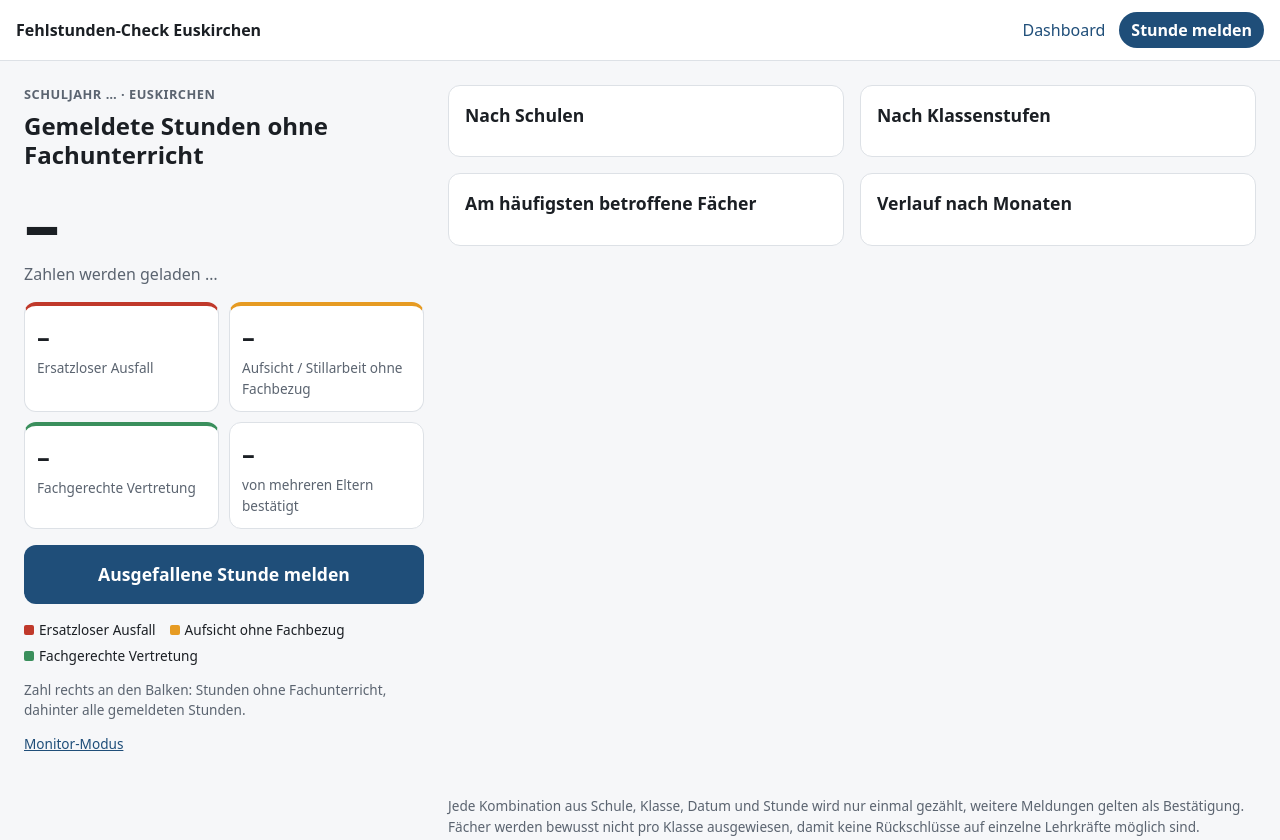
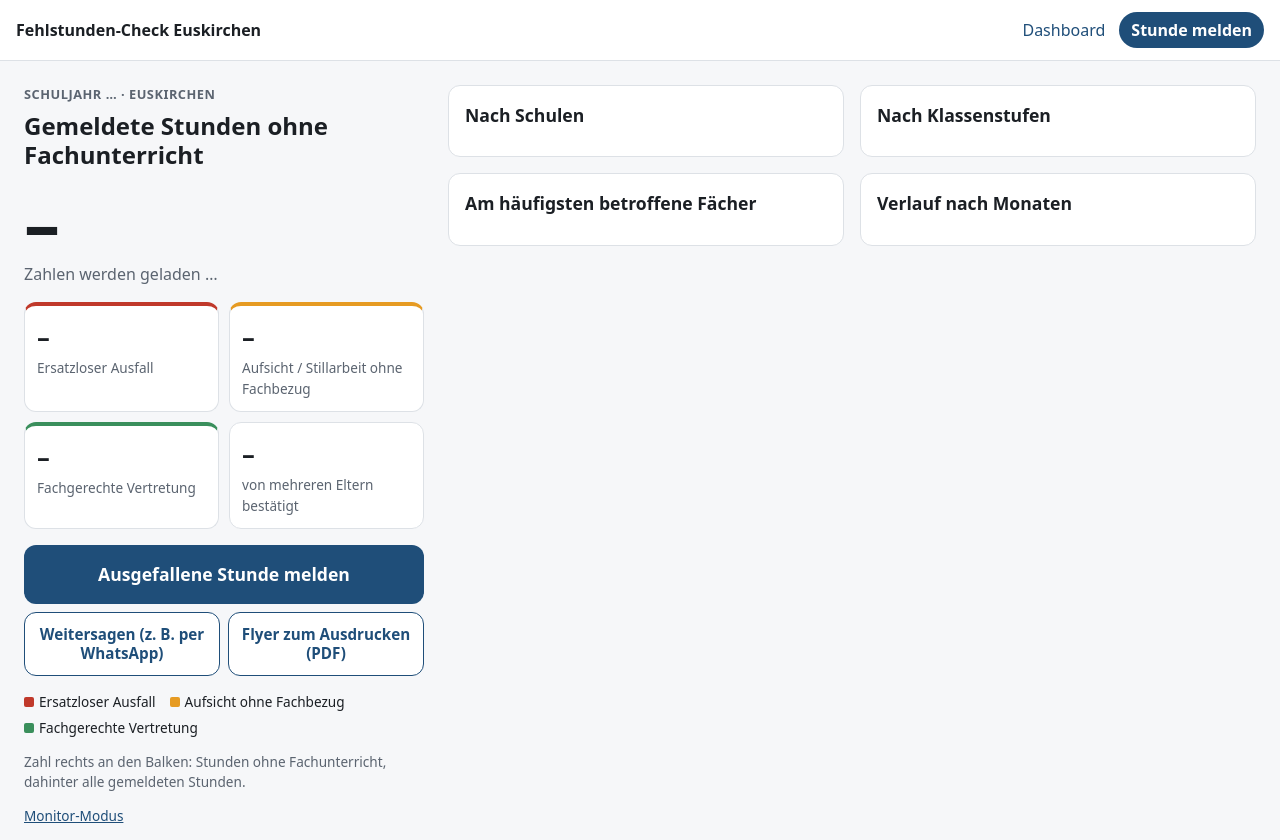
Before and after one commit to andikautz211/bildungszeugnis-eu, a plain HTML site: page index.html in a window 1280 px wide. Shown: the top 840 px of the page. Drawn offline with Linux system fonts and the light colour scheme; no server answers.

Commit message:
Add files via upload

```diff
--- a/dashboard.js
+++ b/dashboard.js
@@ -74,4 +74,15 @@
   });
   document.addEventListener('visibilitychange', function () { if (!document.hidden) laden(); });
   monitorSetzen(monitor);
+
+  // Weitersagen: Teilen-Menü des Handys, sonst WhatsApp-Link (keine Fremd-Skripte)
+  var teilenText = 'Wie viel Unterricht fällt an Euskirchener Schulen wirklich aus? Eltern melden ausgefallene Stunden anonym und ohne Anmeldung. Bitte mitmachen und weitersagen:';
+  var teilenUrl = location.origin + location.pathname.replace(/index\.html$/, '') + 'melden.html';
+  document.getElementById('teilen').addEventListener('click', function () {
+    if (navigator.share) {
+      navigator.share({ title: document.title, text: teilenText, url: teilenUrl }).catch(function () {});
+    } else {
+      window.open('https://wa.me/?text=' + encodeURIComponent(teilenText + ' ' + teilenUrl), '_blank', 'noopener');
+    }
+  });
 })();
--- a/index.html
+++ b/index.html
@@ -29,6 +29,10 @@
       <div class="kachel"><span class="kz" id="z-bestaetigt">–</span><span>von mehreren Eltern bestätigt</span></div>
     </div>
     <a href="melden.html" class="knopf nur-normal">Ausgefallene Stunde melden</a>
+    <div class="weitersagen nur-normal">
+      <button type="button" id="teilen" class="knopf-zweit">Weitersagen (z. B. per WhatsApp)</button>
+      <a href="flyer.pdf" class="knopf-zweit" download="Flyer-Bildungszeugnis-Euskirchen.pdf">Flyer zum Ausdrucken (PDF)</a>
+    </div>
     <p class="monitor-hinweis nur-monitor">Melden unter <strong id="adresse"></strong></p>
     <p class="legende">
       <span><i class="seg-ausfall"></i>Ersatzloser Ausfall</span>
--- a/style.css
+++ b/style.css
@@ -163,3 +163,10 @@ mark.platzhalter { background: #ffe58a; color: #1b1f24; padding: 0 .2em; border-
 .app-hinweis { margin-top: 20px; background: var(--flaeche); border: 1px solid var(--linie); border-radius: 10px; padding: 12px 14px; }
 .app-hinweis summary { font-weight: 700; cursor: pointer; }
 .app-hinweis ol { padding-left: 1.2rem; margin: .5rem 0; }
+
+/* Weitersagen */
+.weitersagen { display: grid; grid-template-columns: 1fr 1fr; gap: 8px; margin-top: 8px; }
+.knopf-zweit { display: flex; align-items: center; justify-content: center; text-align: center; padding: 12px 10px; border-radius: 12px;
+  border: 1.5px solid var(--akzent); background: var(--flaeche); color: var(--akzent); font: inherit; font-weight: 700; font-size: .95rem;
+  text-decoration: none; cursor: pointer; line-height: 1.25; }
+.knopf-zweit:hover { background: var(--bg); }
--- a/sw.js
+++ b/sw.js
@@ -1,6 +1,6 @@
 // Service Worker: hält die Seiten für schnelles Laden vor. Zahlen und Meldungen
 // gehen immer direkt an die Datenbank (werden nie zwischengespeichert).
-var VERSION = 'fehlstunden-v3';
+var VERSION = 'fehlstunden-v4';
 var DATEIEN = ['./', 'index.html', 'melden.html', 'datenschutz.html', 'impressum.html', 'style.css', 'config.js', 'api.js',
                'melden.js', 'dashboard.js', 'icon.svg', 'icon-192.png', 'manifest.webmanifest'];
 
```
Also changed, not shown: 1 other file.
